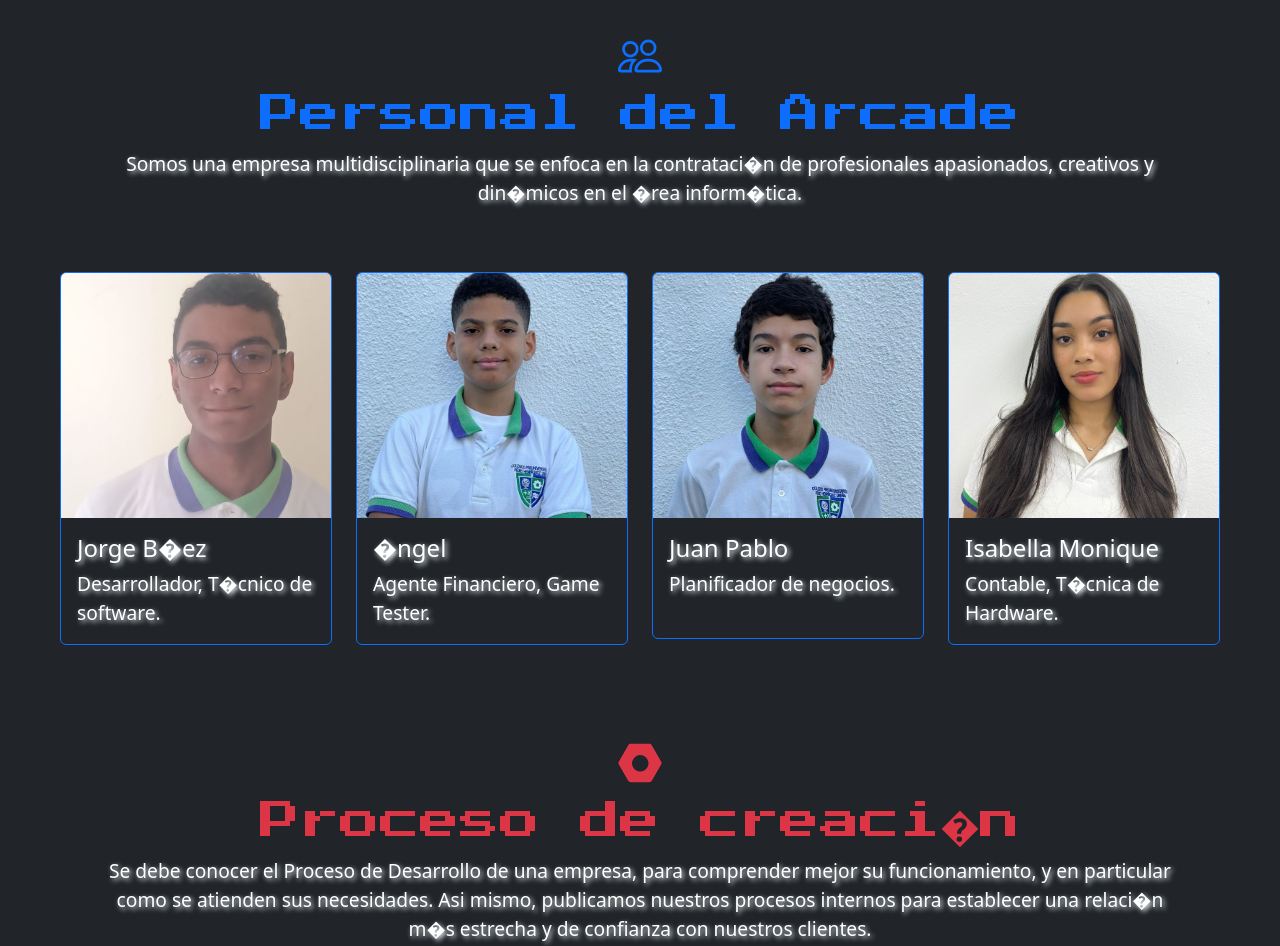
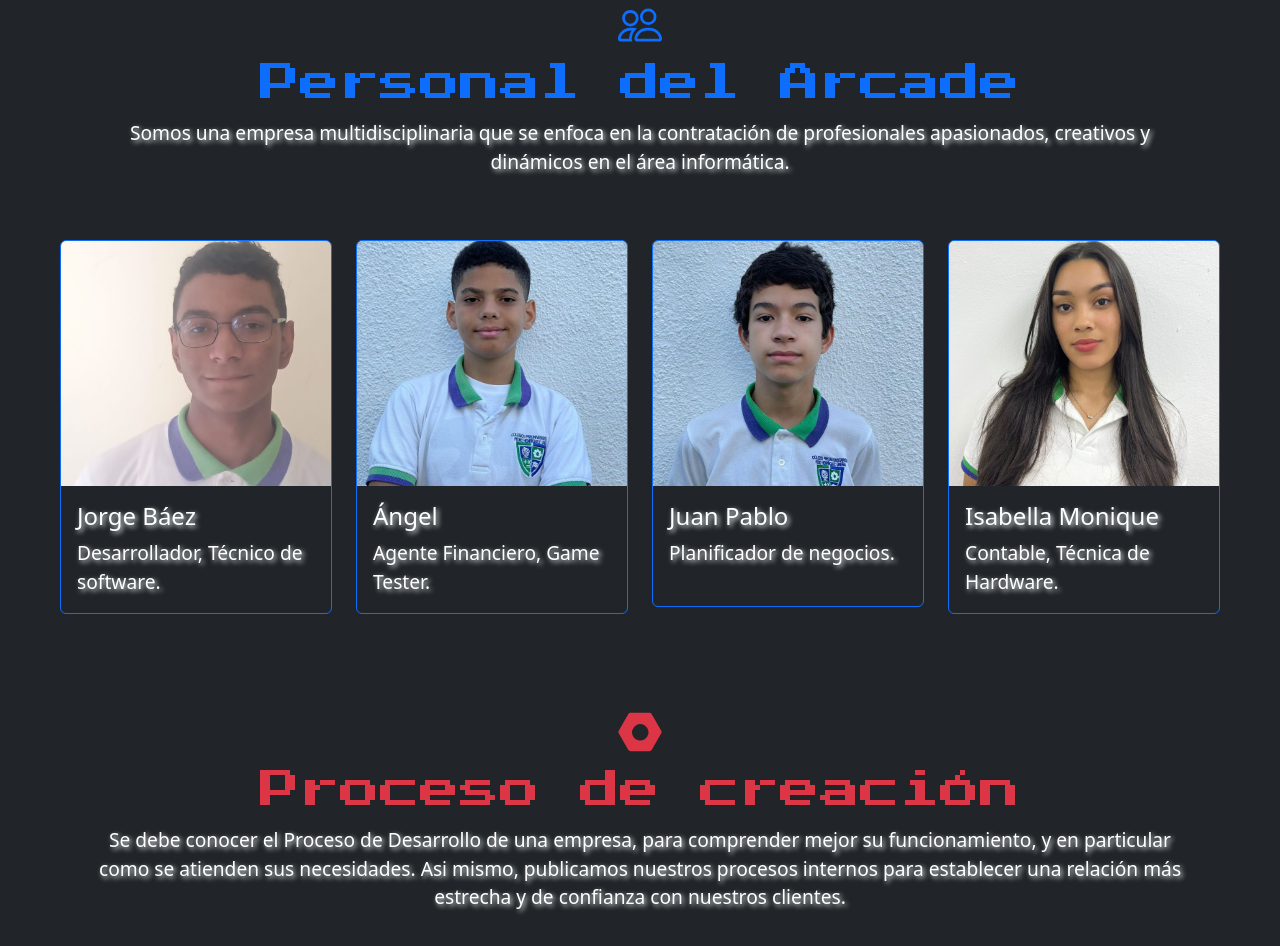
Before and after one commit to bitToQubits/bitToQubits.github.io, a plain HTML site: page Rage Arcade/rage_arcade.html in a window 1280 px wide. Shown: the part 2276-3222 px from the top of the page. Drawn offline with nearby package versions, Linux system fonts and the light colour scheme.

Commit message:
Update rage_arcade.html language error fixed

```diff
--- a/Rage Arcade/rage_arcade.html
+++ b/Rage Arcade/rage_arcade.html
@@ -357,7 +357,7 @@ ul.navbar li a:hover:not(.active){
             </div>
             <div class="col-md-6 center">
                 <h1 class="text-red pb-4">Donkey Kong</h1>
-                <p class="text-white">Donkey Kong es un juego de arcade creado por Nintendo en 1981. Es un juego de plataformas donde el jugador debe controlar a Mario a trav�s de una serie de niveles en los que debe evitar obst�culos y enemigos para rescatar a Pauline, su novia, de las garras de Donkey Kong.</p>
+                <p class="text-white">Donkey Kong es un juego de arcade creado por Nintendo en 1981. Es un juego de plataformas donde el jugador debe controlar a Mario a través de una serie de niveles en los que debe evitar obstáculos y enemigos para rescatar a Pauline, su novia, de las garras de Donkey Kong.</p>
             </div>
             <div class="col-md-6 center pt-5">
                 <h1 class="text-green pb-4">Explon't</h1>
@@ -372,7 +372,7 @@ ul.navbar li a:hover:not(.active){
             <div class="col-md-6 center pt-5">
                 <h1 class="text-white pb-4">Tempest Run</h1>
                 <p class="text-white">
-                    Un cruce entre Tempest (1981) y Temple Run (2011), "Tempest Run" le da un nuevo giro a esos juegos ic�nicos y se hizo para el Pygame Community Summer Jam 2021, cuyo tema fue "Recrear un juego antiguo con un giro". Salta sobre picos, desl�zate a trav�s de enemigos y evita las paredes en este interminable corredor 3D. Mira hasta d�nde puedes llegar en el interminable agujero de gusano.
+                    Un cruce entre Tempest (1981) y Temple Run (2011), "Tempest Run" le da un nuevo giro a esos juegos icónicos y se hizo para el Pygame Community Summer Jam 2021, cuyo tema fue "Recrear un juego antiguo con un giro". Salta sobre picos, deslízate a través de enemigos y evita las paredes en este interminable corredor 3D. Mira hasta dónde puedes llegar en el interminable agujero de gusano.
                 </p>
             </div>
             <div class="col-md-12 p-5 text-center mt-5">
@@ -381,15 +381,15 @@ ul.navbar li a:hover:not(.active){
                 </svg>
                 <h1 class="text-primary text-center mb-4 mt-4">Personal del Arcade</h1>
                 <p class="text-white">
-                    Somos una empresa multidisciplinaria que se enfoca en la contrataci�n de profesionales apasionados, creativos y din�micos en el �rea inform�tica.
+                    Somos una empresa multidisciplinaria que se enfoca en la contratación de profesionales apasionados, creativos y dinámicos en el área informática.
                 </p>
             </div>
             <div class="col-md-3 col-sm-12 col-xs-12">
                 <div class="card bg-dark text-white zoom-efecto">
                     <img class="card-img-top" src="assets/Jorge.jpeg" alt="Card image">
                     <div class="card-body" style="min-height: 120px;">
-                        <h4 class="card-title">Jorge B�ez</h4>
-                        <p class="card-text">Desarrollador, T�cnico de software.</p>
+                        <h4 class="card-title">Jorge Báez</h4>
+                        <p class="card-text">Desarrollador, Técnico de software.</p>
                     </div>
                 </div>
             </div>
@@ -397,7 +397,7 @@ ul.navbar li a:hover:not(.active){
                 <div class="card bg-dark text-white">
                     <img class="card-img-top" src="assets/Angel.jpg" alt="Card image">
                     <div class="card-body" style="min-height: 120px;">
-                        <h4 class="card-title">�ngel</h4>
+                        <h4 class="card-title">Ángel</h4>
                         <p class="card-text">Agente Financiero, Game Tester.</p>
                     </div>
                 </div>
@@ -416,7 +416,7 @@ ul.navbar li a:hover:not(.active){
                     <img class="card-img-top" src="assets/Isabella Monique.jpeg" alt="Card image">
                     <div class="card-body" style="min-height: 120px;">
                         <h4 class="card-title">Isabella Monique</h4>
-                        <p class="card-text">Contable, T�cnica de Hardware.</p>
+                        <p class="card-text">Contable, Técnica de Hardware.</p>
                     </div>
                 </div>
             </div>
@@ -424,9 +424,9 @@ ul.navbar li a:hover:not(.active){
                 <svg xmlns="http://www.w3.org/2000/svg" width="44" height="44" fill="#DC3545" class="bi bi-nut-fill" viewBox="0 0 16 16">
                     <path d="M4.58 1a1 1 0 0 0-.868.504l-3.428 6a1 1 0 0 0 0 .992l3.428 6A1 1 0 0 0 4.58 15h6.84a1 1 0 0 0 .868-.504l3.429-6a1 1 0 0 0 0-.992l-3.429-6A1 1 0 0 0 11.42 1H4.58zm5.018 9.696a3 3 0 1 1-3-5.196 3 3 0 0 1 3 5.196z" />
                 </svg>
-                <h1 class="text-danger mb-4 mt-4">Proceso de creaci�n</h1>
+                <h1 class="text-danger mb-4 mt-4">Proceso de creación</h1>
                 <p class="text-white">
-                    Se debe conocer el Proceso de Desarrollo de una empresa, para comprender mejor su funcionamiento, y en particular como se atienden sus necesidades. Asi mismo, publicamos nuestros procesos internos para establecer una relaci�n m�s estrecha y de confianza con nuestros clientes.
+                    Se debe conocer el Proceso de Desarrollo de una empresa, para comprender mejor su funcionamiento, y en particular como se atienden sus necesidades. Asi mismo, publicamos nuestros procesos internos para establecer una relación más estrecha y de confianza con nuestros clientes.
                 </p>
             </div>
             <div class="col-md-3 col-xs-12">
```
